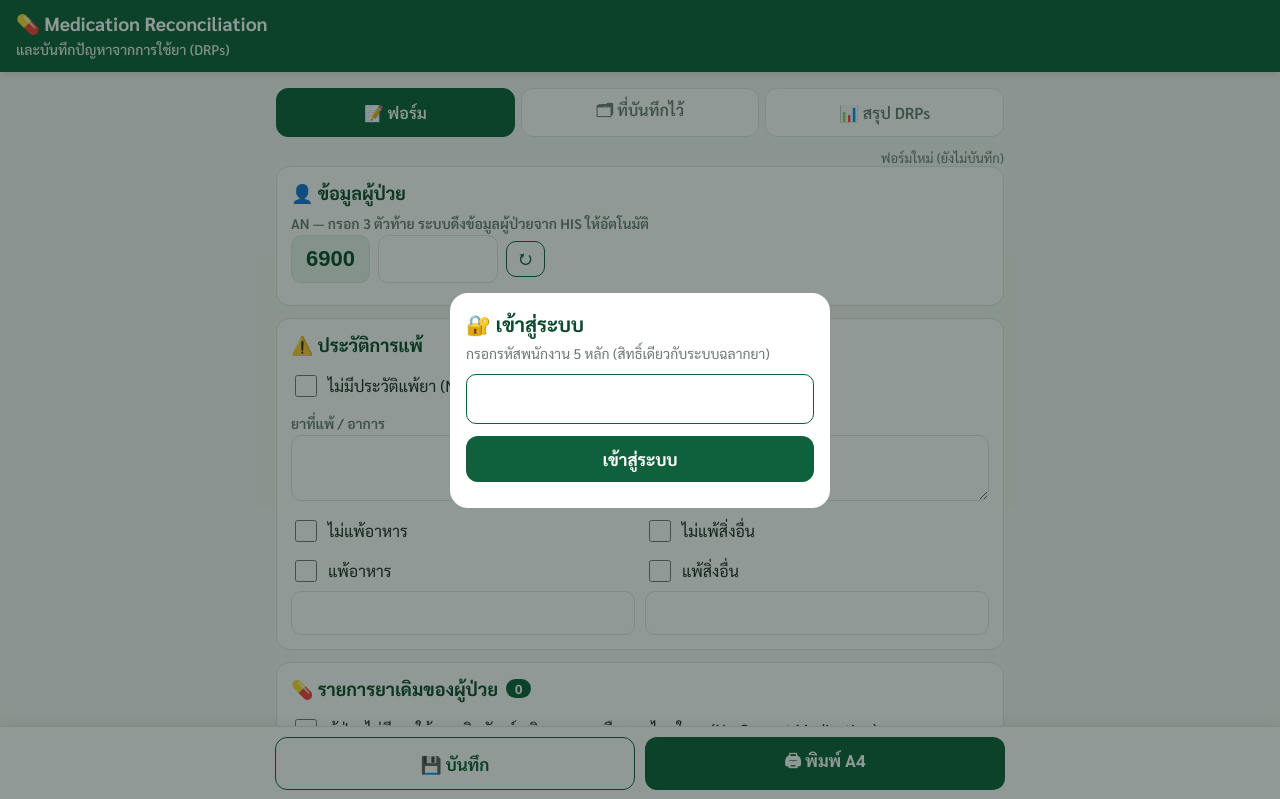
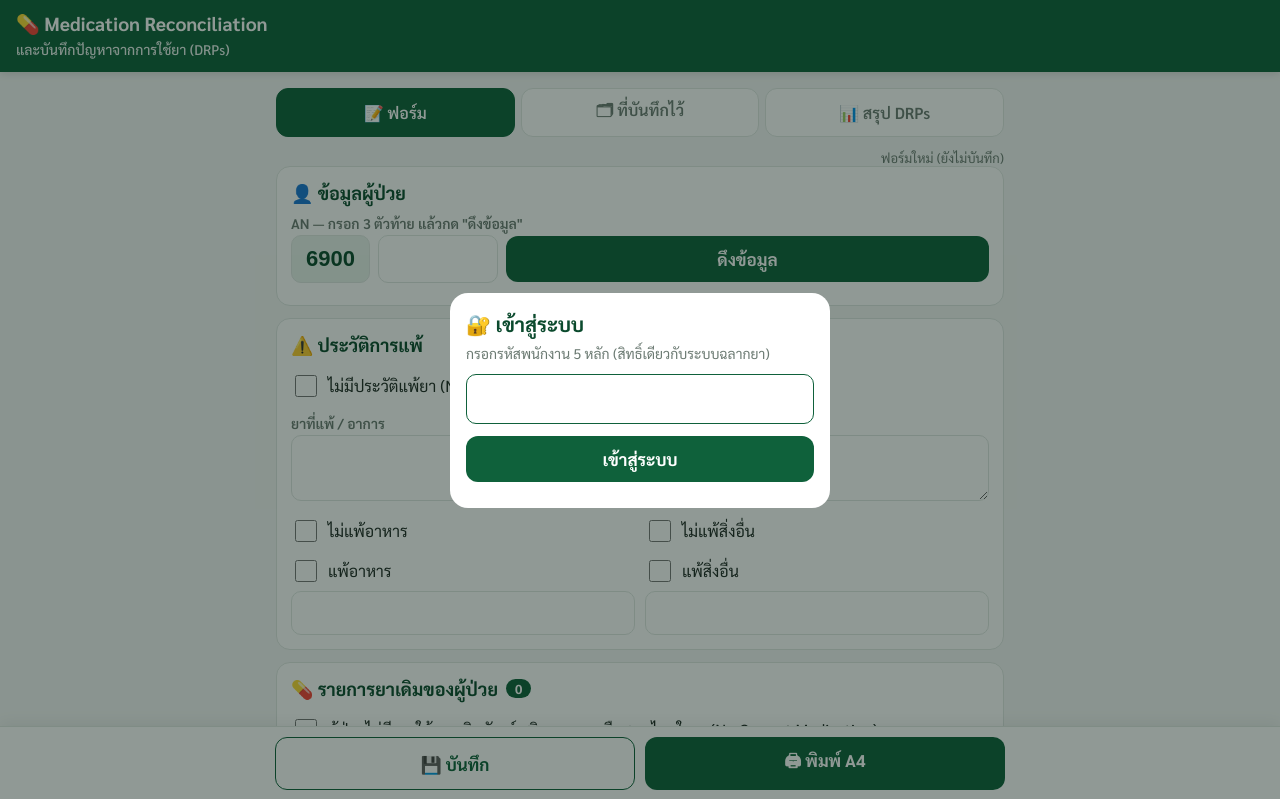
Before and after one commit to PHARMACYLKH/luxkor-offhours, a plain HTML site: page medrec.html in a window 1280 px wide. Shown: the top 799 px of the page. Drawn offline with Linux system fonts and the light colour scheme.

Commit message:
fix(medrec): explicit 'ดึงข้อมูล' button instead of auto-fetch
Co-Authored-By: Claude Opus 5.5 <noreply@anthropic.com>

```diff
--- a/medrec.html
+++ b/medrec.html
@@ -134,8 +134,8 @@ textarea.t{min-height:64px;resize:vertical;}
     <div class="ref" id="refLabel">ฟอร์มใหม่ (ยังไม่บันทึก)</div>
     <div class="card">
       <h2>👤 ข้อมูลผู้ป่วย</h2>
-      <label class="f" for="an3">AN — กรอก 3 ตัวท้าย ระบบดึงข้อมูลผู้ป่วยจาก HIS ให้อัตโนมัติ</label>
-      <div class="row" style="flex-wrap:nowrap;gap:8px"><span id="anPre" title="แตะเพื่อสลับเป็นปีก่อน (ผู้ป่วย admit ข้ามปี)" onclick="togglePre()"></span><input class="t" id="an3" inputmode="numeric" maxlength="3" autocomplete="off" oninput="this.value=this.value.replace(/\D/g,'').slice(0,3);syncAN();if(this.value.length===3&&S.token)fetchAN()"><button class="btn sm ghost" id="btnFetch" onclick="fetchAN()" title="โหลดข้อมูลใหม่">↻</button></div>
+      <label class="f" for="an3">AN — กรอก 3 ตัวท้าย แล้วกด "ดึงข้อมูล"</label>
+      <div class="row" style="flex-wrap:nowrap;gap:8px"><span id="anPre" title="แตะเพื่อสลับเป็นปีก่อน (ผู้ป่วย admit ข้ามปี)" onclick="togglePre()"></span><input class="t" id="an3" inputmode="numeric" maxlength="3" autocomplete="off" oninput="this.value=this.value.replace(/\D/g,'').slice(0,3);syncAN()" onkeydown="if(event.key==='Enter')fetchAN()"><button class="btn" id="btnFetch" onclick="fetchAN()" style="flex:1;white-space:nowrap">ดึงข้อมูล</button></div>
       <input type="hidden" id="an">
       <div id="ptLoader" hidden></div>
       <div class="status" id="fetchStatus"></div>
```
